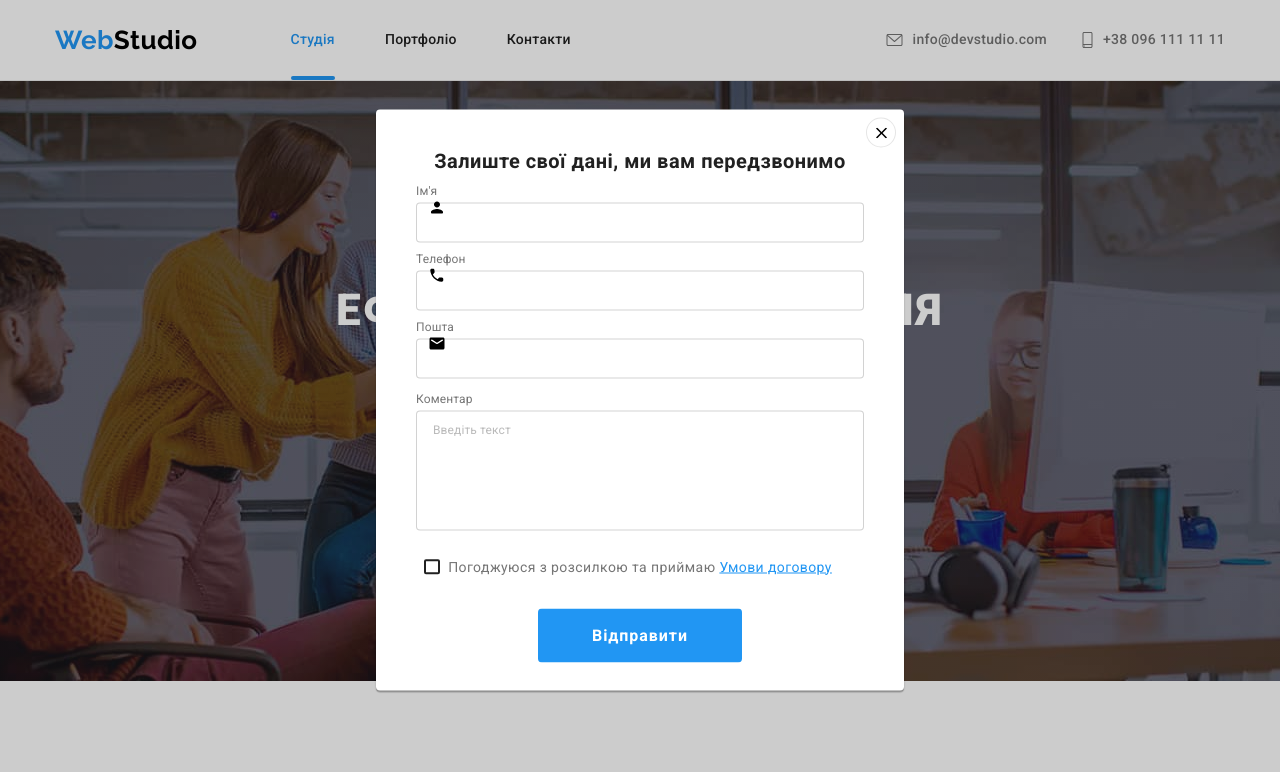
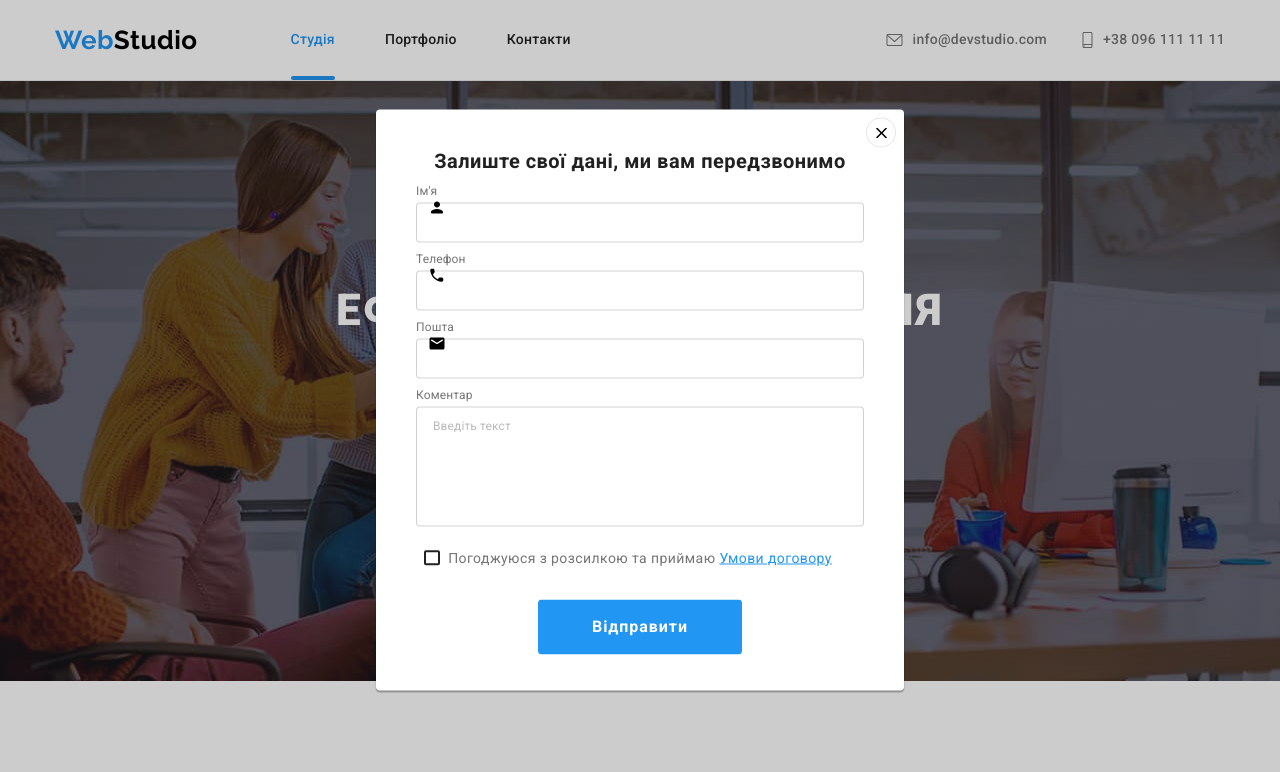
Before and after one commit to Vanyajeje/goit-markup-hw-06, a plain HTML site: page index.html in a window 1280 px wide. Both pictures are taken after a click on the button "Замовити послугу". Shown: the top 772 px of the page. Drawn offline with Linux system fonts and the light colour scheme.

Commit message:
Final Raund

```diff
--- a/css/styles.css
+++ b/css/styles.css
@@ -225,9 +225,7 @@ body {
 }
 
 .modal {
-  position: relative;
-
-  justify-content: column;
+  position: absolute;
 
   width: 528px;
   height: 581px;
@@ -325,12 +323,12 @@ body {
 }
 
 .comment textarea {
+  display: block;
   border: 1px solid rgba(33, 33, 33, 0.2);
   border-radius: 4px;
   height: 120px;
   resize: none;
   padding: 12px 16px;
-  margin-bottom: 20px;
 }
 .comment {
   font-weight: 400;
@@ -338,6 +336,8 @@ body {
   line-height: 1.16;
 
   letter-spacing: 0.01em;
+
+  margin-bottom: 20px;
 }
 
 .comment textarea::placeholder {
@@ -359,6 +359,8 @@ body {
   text-align: center;
 
   align-items: center;
+
+  margin-bottom: 30px;
 }
 
 .check-label {
@@ -366,7 +368,7 @@ body {
   font-weight: 400;
   font-size: 14px;
   line-height: 1.7;
-  margin-bottom: 30px;
+
   letter-spacing: 0.03em;
 }
 .check-label .box {
@@ -405,7 +407,9 @@ body {
   justify-content: center;
 }
 
-.center-button .button {
+.modal-button.button {
+  display: block;
+  margin: 0 auto;
   padding: 10px 52px;
   transition: box-shadow 250ms cubic-bezier(0.4, 0, 0.2, 1);
 }
--- a/index.html
+++ b/index.html
@@ -382,7 +382,7 @@
         </div>
         <div class="column">
           <p>Підпишіться на розсилку</p>
-          <div>
+
           <form class="footer-form">
             <input
               type="email"
@@ -398,7 +398,6 @@
               </svg>
             </button>
           </form>
-          </div>
         </div>
       </div>
     </footer>
@@ -430,7 +429,7 @@
               <use href="./images/icons.svg#icon-email"></use></svg
           ></label>
 
-          <label class="comment"
+          <label class="comment form-field"
             >Коментар
             <textarea
               name="comment"
@@ -444,13 +443,11 @@
             <label class="check-label">
               Погоджуюся з розсилкою та приймаю <a href="" class="term"> Умови договору</a
               ><input type="checkbox" name="terms" class="check" /><span class="box"
-                ><svg width="15" height="16" class="icon"></use></svg></span
+                ><svg width="15" height="16" class="icon"></svg></span
             ></label>
           </div>
 
-          <div class="center-button">
-            <button type="submit" class="button">Відправити</button>
-          </div>
+          <button type="submit" class="button modal-button">Відправити</button>
         </form>
       </div>
     </div>
```
Also changed, not shown: portfolio.html (+1 -2 lines). Lines whose indentation alone changed are shown as unchanged.
